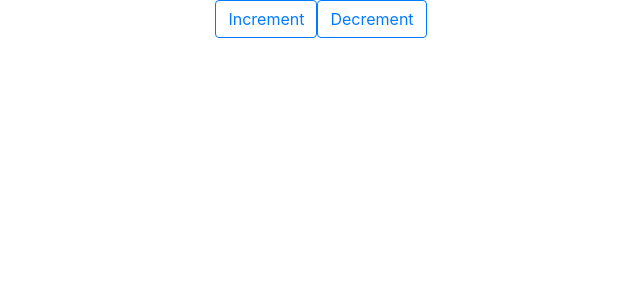
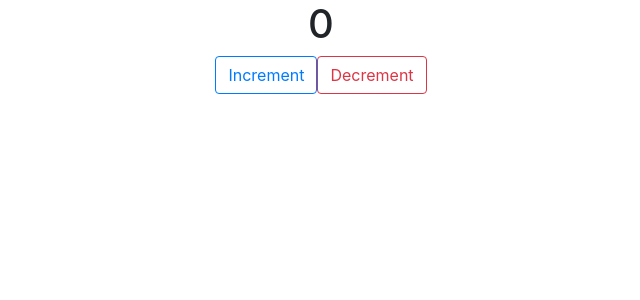
Before and after one commit to rfreites/redux-learning-path, a React (Create React App) app: page / in a window 1280 px wide. Shown: the top 300 px of the page, without its empty margins (319-959 px from the left). Built offline with nearby package versions, Linux system fonts and the light colour scheme.

Commit message:
Redux: React Counter Example

```diff
--- a/package.json
+++ b/package.json
@@ -4,6 +4,7 @@
   "private": true,
   "dependencies": {
     "bootstrap": "4.1.1",
+    "component-template": "^1.0.0",
     "react": "^16.3.2",
     "react-dom": "^16.3.2",
     "react-scripts": "1.1.4",
--- a/src/App.js
+++ b/src/App.js
@@ -1,7 +1,8 @@
 import React, { Component } from 'react';
 import ReactDOM from 'react-dom';
 import store from './Reduxers';
-import { Container, Row, Col, Button } from 'reactstrap';
+import { Container, Row, Col } from 'reactstrap';
+import Counter from './components/Counter';
 
 import logo from './logo.svg';
 import './App.css';
@@ -9,6 +10,13 @@ import 'bootstrap/dist/css/bootstrap.css';
 
 
 class App extends Component {
+  constructor() {
+    super();
+    this.state = {
+      count: 0
+    }
+  }
+
   increment() {
     store.dispatch({ type: 'INCREMENT' });
   }
@@ -16,14 +24,24 @@ class App extends Component {
   decrement() {
     store.dispatch({ type: 'DECREMENT' });
   }
+
+  componentDidMount() {
+    store.subscribe(() => {
+      this.setState({count: store.getState()})
+    })
+  }
+
   render() {
     return (
       <div className="App">
         <Container>
           <Row>
             <Col lg="12">
-              <Button  onClick={this.increment} outline color="primary">Increment</Button>
-              <Button  onClick={this.decrement} outline color="primary">Decrement</Button>
+              <Counter
+                value={this.state.count}
+                onIncrement={this.increment}
+                onDecrement={this.decrement}
+                />
             </Col>
           </Row>
         </Container>
--- a/src/Reduxers.js
+++ b/src/Reduxers.js
@@ -27,9 +27,6 @@ let store = createStore(counter)
 // You can use subscribe() to update the UI in response to state changes.
 // Normally you'd use a view binding library (e.g. React Redux) rather than subscribe() directly.
 // However it can also be handy to persist the current state in the localStorage.
-store.subscribe(() =>
-  console.log(store.getState())
-)
 // The only way to mutate the internal state is to dispatch an action.
 // The actions can be serialized, logged or stored and later replayed.
 // store.dispatch({ type: 'INCREMENT' })
--- /dev/null
+++ b/src/components/Counter.js
@@ -0,0 +1,13 @@
+import React, { Component } from 'react';
+import { Button } from 'reactstrap';
+export default class Counter extends Component {
+  render() {
+    return (
+      <div>
+        <h1>{this.props.value}</h1>
+        <Button  onClick={this.props.onIncrement} outline color="primary">Increment</Button>
+        <Button  onClick={this.props.onDecrement} outline color="danger">Decrement</Button>
+      </div>
+    )
+  }
+}
```
Also changed, not shown: 1 other file (tests, documents, lock files or other folders).
